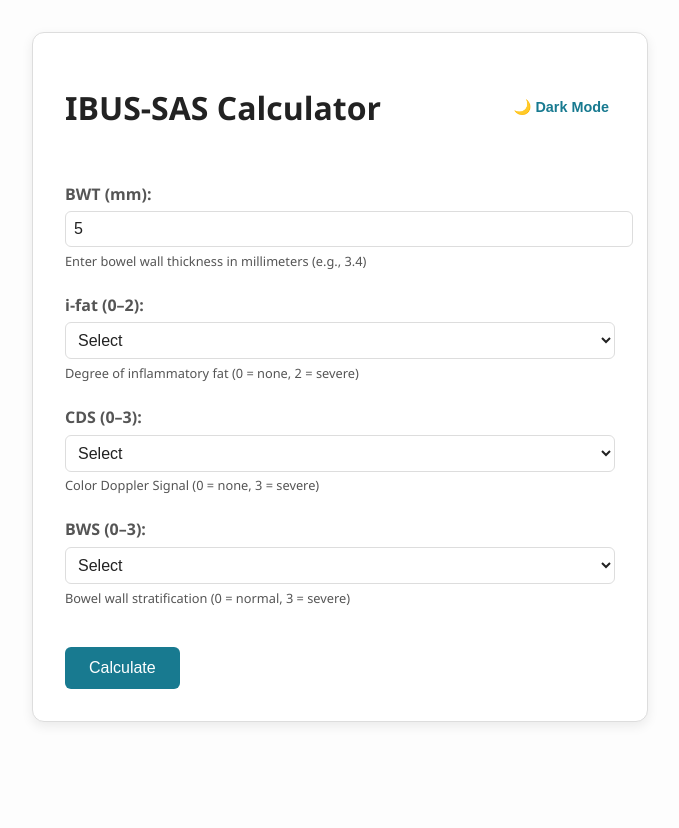
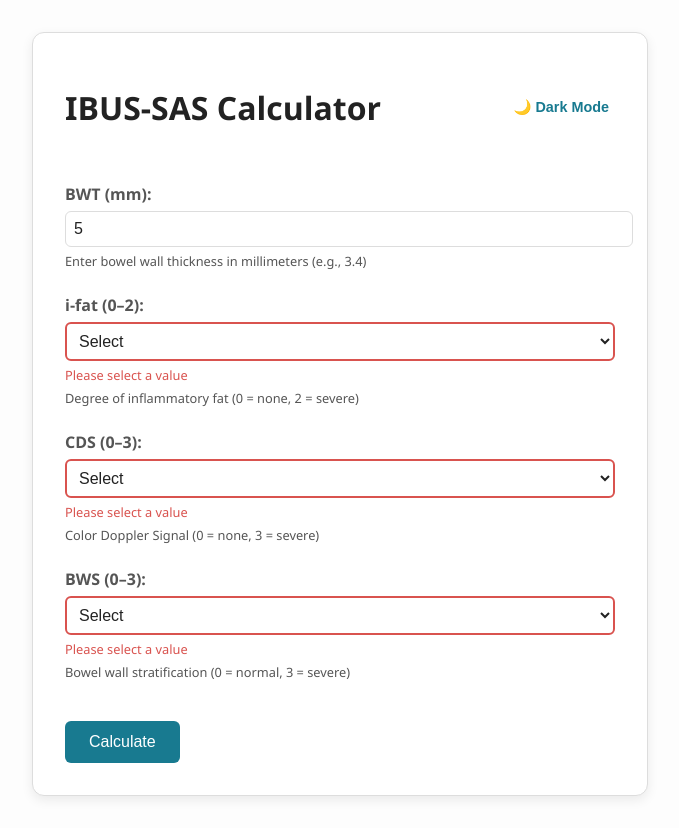
Before and after one commit to Se-bah/react-ibus-sas-calculator, a React (Create React App) app: page / in a window 1280 px wide. Both pictures are taken after typing "5" into the empty fields and a click on the button "Calculate". Shown: the whole page, without its empty margins (300-979 px from the left). Before the commit the page ends 800 px from the top, so only its background shows below. Built offline with nearby package versions, Linux system fonts and the light colour scheme.

Commit message:
Added new empty field warning feature

```diff
--- a/src/App.css
+++ b/src/App.css
@@ -107,3 +107,28 @@ body {
     font-size: 1.2rem;
     color: var(--accent);
 }
+
+/* Error state for inputs/selects */
+.input-error {
+    border: 2px solid #d9534f !important;
+    background-color: #ffe6e6;
+}
+
+/* Dark mode override for error styles */
+[data-theme="dark"] .input-error {
+    border-color: #ff7676 !important;
+    background-color: rgba(255, 50, 50, 0.15);
+}
+
+/* Error text styling */
+.error-text {
+    font-size: 0.8rem;
+    color: #d9534f;
+    margin-top: 0.3rem;
+    margin-bottom: 0.3rem;
+}
+
+/* Dark mode error text */
+[data-theme="dark"] .error-text {
+    color: #ff8c8c;
+}
--- a/src/App.js
+++ b/src/App.js
@@ -9,6 +9,14 @@ function App() {
     const [bws, setBws] = useState("");
     const [result, setResult] = useState(null);
 
+    // Validation tracking
+    const [errors, setErrors] = useState({
+        bwt: false,
+        ifat: false,
+        cds: false,
+        bws: false
+    });
+
     // Update theme class on <body>
     useEffect(() => {
         document.body.setAttribute("data-theme", theme);
@@ -19,17 +27,22 @@ function App() {
     };
 
     const calculateScore = () => {
-        if (bwt === "" || isNaN(bwt) || Number(bwt) < 0) {
-            alert("Please enter a valid BWT value (must be a number ≥ 0)");
-            return;
-        }
-        if (ifat === "" || cds === "" || bws === "") {
-            alert("Please choose all values before calculating.");
-            return;
-        }
+        const newErrors = {
+            bwt: bwt === "" || isNaN(bwt) || Number(bwt) < 0,
+            ifat: ifat === "",
+            cds: cds === "",
+            bws: bws === ""
+        };
+
+        setErrors(newErrors);
+
+        // Stop if any errors exist
+        const hasError = Object.values(newErrors).some((e) => e === true);
+        if (hasError) return;
 
         const score =
             4 * Number(bwt) + 15 * Number(ifat) + 7 * Number(cds) + 4 * Number(bws);
+
         setResult(score);
     };
 
@@ -43,6 +56,7 @@ function App() {
                     </button>
                 </div>
 
+                {/* BWT */}
                 <div className="question-block">
                     <label>BWT (mm):</label>
                     <input
@@ -51,28 +65,43 @@ function App() {
                         step="0.01"
                         value={bwt}
                         onChange={(e) => setBwt(e.target.value)}
+                        className={errors.bwt ? "input-error" : ""}
                     />
+                    {errors.bwt && (
+                        <p className="error-text">Enter a valid BWT value (≥ 0)</p>
+                    )}
                     <p className="help-text">
                         Enter bowel wall thickness in millimeters (e.g., 3.4)
                     </p>
                 </div>
 
+                {/* i-fat */}
                 <div className="question-block">
                     <label>i-fat (0–2):</label>
-                    <select value={ifat} onChange={(e) => setIfat(e.target.value)}>
+                    <select
+                        value={ifat}
+                        onChange={(e) => setIfat(e.target.value)}
+                        className={errors.ifat ? "input-error" : ""}
+                    >
                         <option value="">Select</option>
                         <option value="0">0 - none</option>
                         <option value="1">1 - unclear</option>
                         <option value="2">2 - present</option>
                     </select>
+                    {errors.ifat && <p className="error-text">Please select a value</p>}
                     <p className="help-text">
                         Degree of inflammatory fat (0 = none, 2 = severe)
                     </p>
                 </div>
 
+                {/* CDS */}
                 <div className="question-block">
                     <label>CDS (0–3):</label>
-                    <select value={cds} onChange={(e) => setCds(e.target.value)}>
+                    <select
+                        value={cds}
+                        onChange={(e) => setCds(e.target.value)}
+                        className={errors.cds ? "input-error" : ""}
+                    >
                         <option value="">Select</option>
                         <option value="0">0 - absent signal</option>
                         <option value="1">1 - short round signals</option>
@@ -80,23 +109,30 @@ function App() {
                             2 - longitudinal signals within the intestinal wall
                         </option>
                         <option value="3">
-                            3 - long signals also outside the intestinal wall
+                            3 - long signals outside the intestinal wall
                         </option>
                     </select>
+                    {errors.cds && <p className="error-text">Please select a value</p>}
                     <p className="help-text">
                         Color Doppler Signal (0 = none, 3 = severe)
                     </p>
                 </div>
 
+                {/* BWS */}
                 <div className="question-block">
                     <label>BWS (0–3):</label>
-                    <select value={bws} onChange={(e) => setBws(e.target.value)}>
+                    <select
+                        value={bws}
+                        onChange={(e) => setBws(e.target.value)}
+                        className={errors.bws ? "input-error" : ""}
+                    >
                         <option value="">Select</option>
                         <option value="0">0 - normal, preserved</option>
                         <option value="1">1 - unclear</option>
                         <option value="2">2 - focal loss &lt; 3 cm</option>
                         <option value="3">3 - extensive loss &gt; 3 cm</option>
                     </select>
+                    {errors.bws && <p className="error-text">Please select a value</p>}
                     <p className="help-text">
                         Bowel wall stratification (0 = normal, 3 = severe)
                     </p>
```
